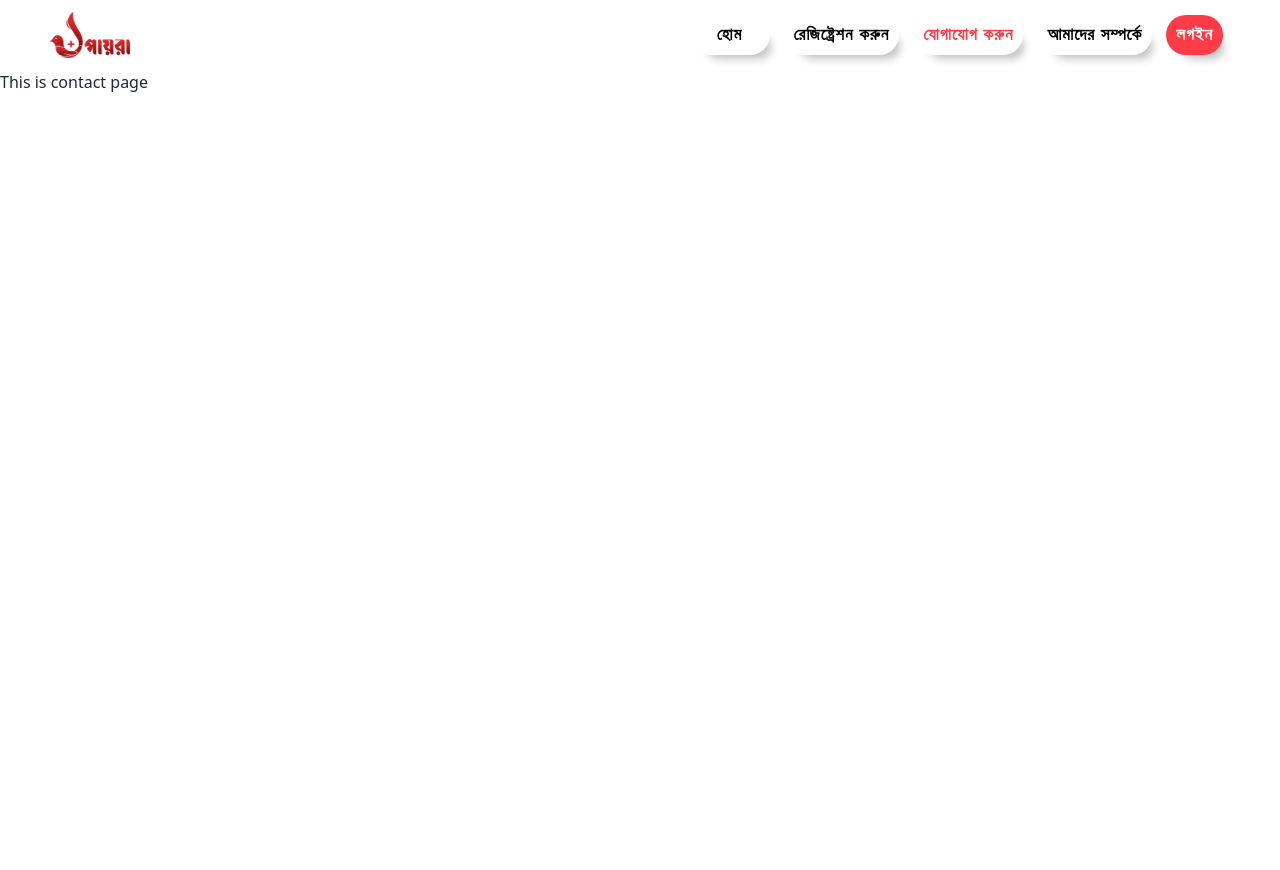
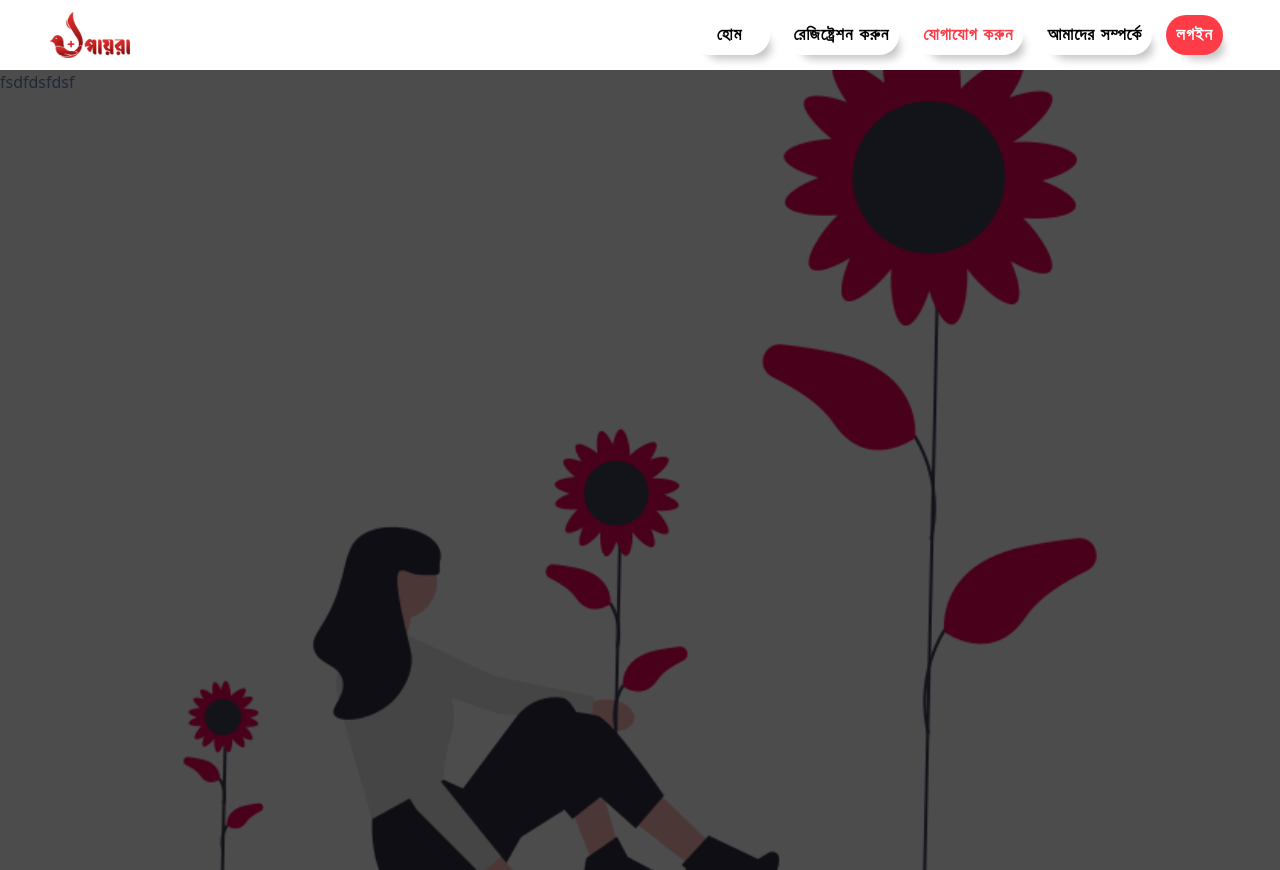
Before and after one commit to iamshakil19/payra-client, a React (Create React App) app: page /contact in a window 1280 px wide. Before the commit the page ends 800 px from the top, so only its background shows below. Built offline with nearby package versions, Linux system fonts and the light colour scheme; no server answers; a web font is replaced by a local one.

Commit message:
user searchbar added

```diff
--- a/src/Components/Banner/Banner.css
+++ b/src/Components/Banner/Banner.css
@@ -3,6 +3,24 @@
     background-repeat: no-repeat;
     background-size: cover;
     background-color: rgba(0, 0, 0, .2);
+    background-blend-mode: overlay;
+    background-position: center;
+    object-fit: cover;
+}
+.donor-registration-bg{
+    background-image: url("../../Resources/bg.jpg");
+    background-repeat: no-repeat;
+    background-size: cover;
+    background-color: rgba(0, 0, 0, .7);
+    background-blend-mode: overlay;
+    background-position: center;
+    object-fit: cover;
+}
+.blood-request-bg{
+    background-image: url("../../Resources/contact-bg.png");
+    background-repeat: no-repeat;
+    background-size: cover;
+    background-color: rgba(0, 0, 0, .7);
     background-blend-mode: overlay;
     background-position: center;
     object-fit: cover;
--- a/src/Components/BloodDonorRegistration/BloodDonorRegistration.css
+++ /dev/null
@@ -1,9 +0,0 @@
-.donor-registration-bg{
-    background-image: url("../../Resources/bg.jpg");
-    background-repeat: no-repeat;
-    background-size: cover;
-    background-color: rgba(0, 0, 0, .7);
-    background-blend-mode: overlay;
-    background-position: center;
-    object-fit: cover;
-}
--- a/src/Components/BloodDonorRegistration/BloodDonorRegistration.js
+++ b/src/Components/BloodDonorRegistration/BloodDonorRegistration.js
@@ -1,6 +1,5 @@
 import React, { useState } from 'react';
 import Header from '../Header/Header';
-import './BloodDonorRegistration.css'
 import donorImg from '../../Resources/blood-img-1.png'
 import toast from 'react-hot-toast';
 import { useForm } from "react-hook-form";
--- a/src/Components/Contact/Contact.js
+++ b/src/Components/Contact/Contact.js
@@ -4,8 +4,10 @@ import Header from '../Header/Header';
 const Contact = () => {
     return (
         <div>
-            <Header/>
-            <h2>This is contact page</h2>
+            <Header />
+            <div className='blood-request-bg'>
+                <h2 className='h-screen'>fsdfdsfdsf</h2>
+            </div>
         </div>
     );
 };
--- a/src/Components/DashboardGroup/Dashboard/Dashboard.js
+++ b/src/Components/DashboardGroup/Dashboard/Dashboard.js
@@ -53,7 +53,13 @@ const Dashboard = () => {
                             </div>
                             {location.pathname.includes('donor-list') && <div className=''>
                                 <form action="" className='search-bar'>
-                                    <input autoComplete='off' type="text" placeholder='Search by donor name' name='searchText' />
+                                    <input autoComplete='off' type="text" placeholder='Search by donor name' name='donorSearchText' />
+                                    <button type='submit'><span className='search-icon'> <FaSearch /> </span></button>
+                                </form>
+                            </div>}
+                            {location.pathname.includes('user-list') && <div className=''>
+                                <form action="" className='search-bar'>
+                                    <input autoComplete='off' type="text" placeholder='Search by username' name='userSearchText' />
                                     <button type='submit'><span className='search-icon'> <FaSearch /> </span></button>
                                 </form>
                             </div>}
```
Also changed, not shown: src/Resources/contact-bg.png (added).
